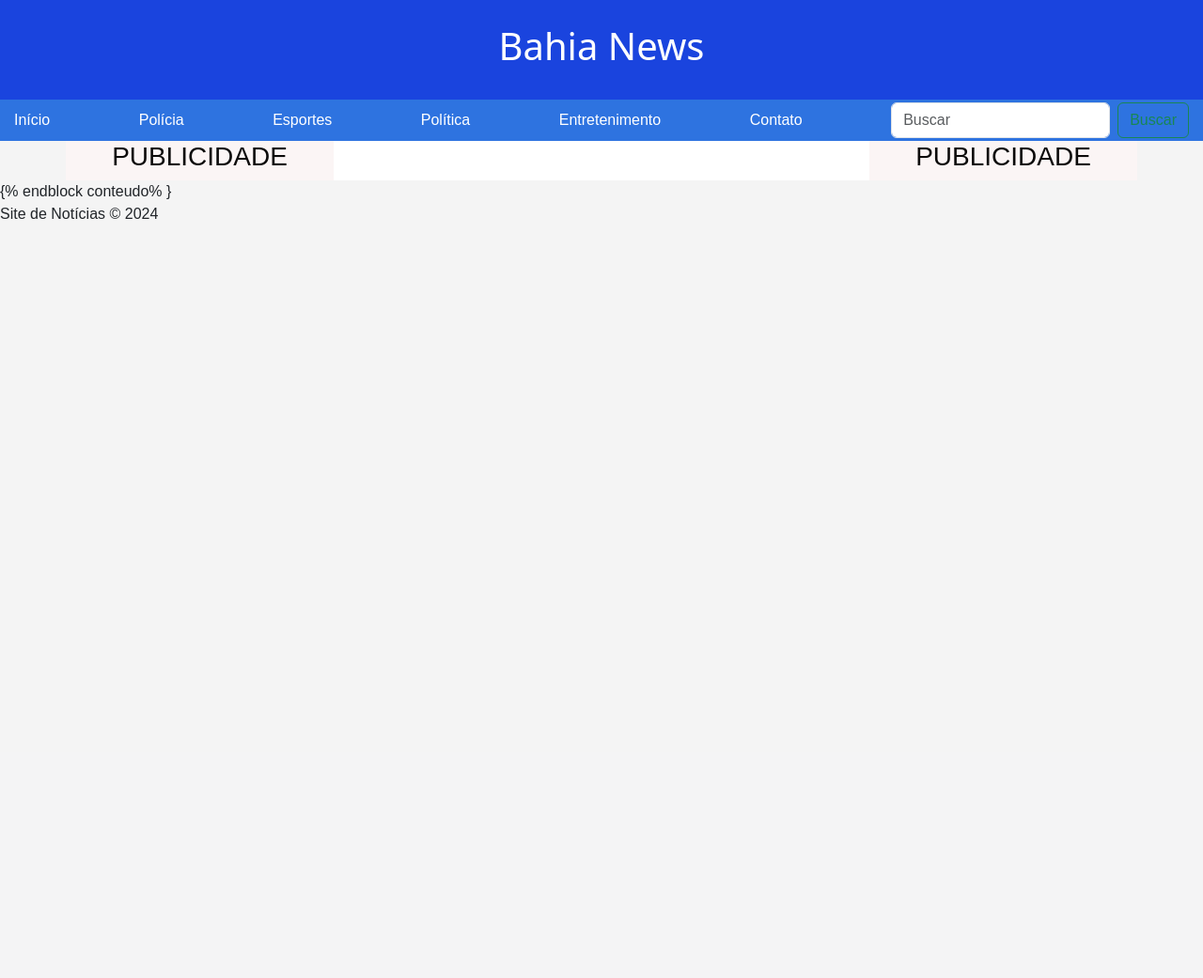
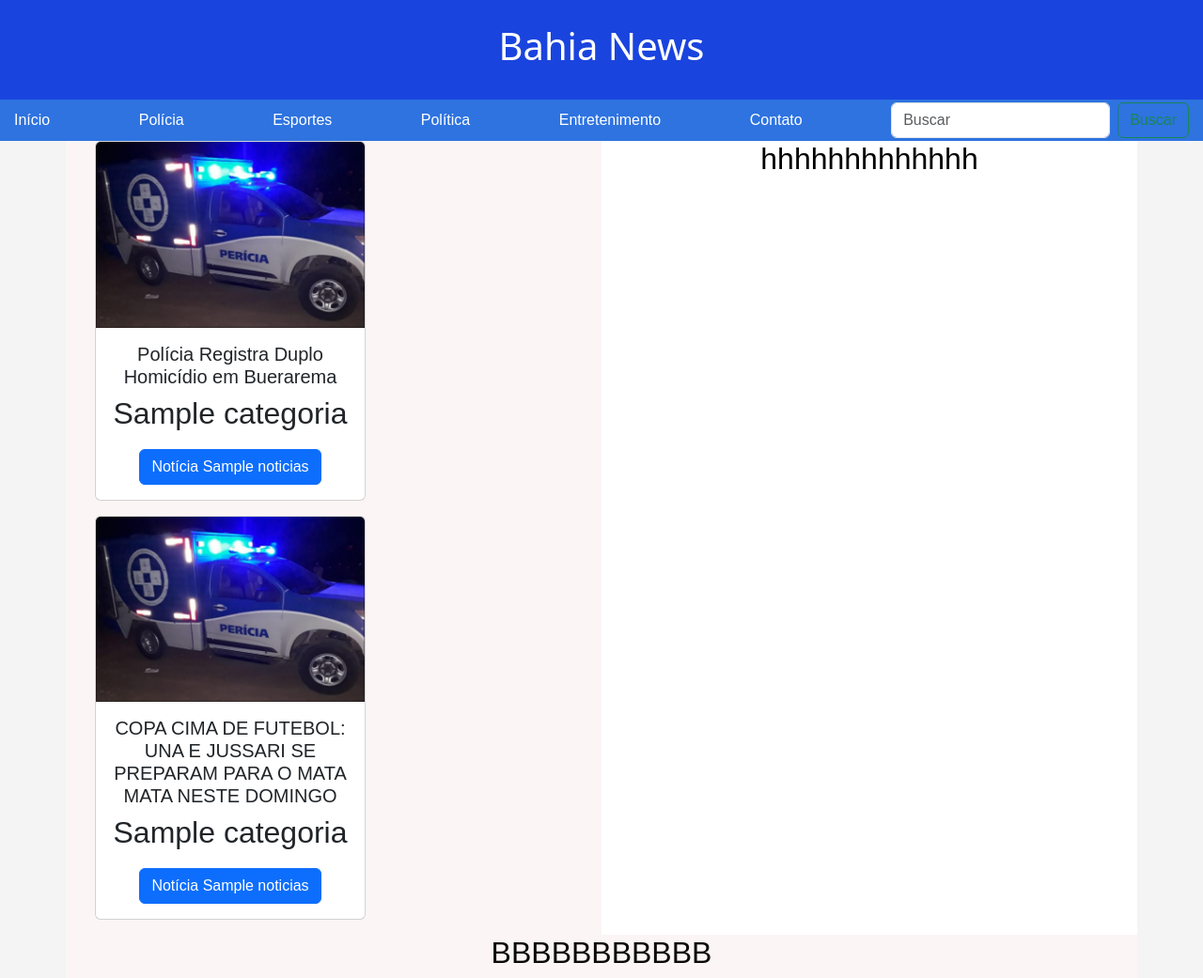
Before and after one commit to brenndol/ProjetoDjango, a Django app: template blog/templates/policia.html in a window 1280 px wide. Shown: the whole page at 94% size. Before the commit the page ends 233 px from the top, so only its background shows below. Run offline with Django 5.2, Linux system fonts and the light colour scheme; data comes from the database, SQL or seed files in the repository; both versions use the stored data as it was after the commit; the template is opened without the code that fills it: values that come from a table or form of the project are taken from there, most other values are stand-ins (such as "Sample title", 1, 10 or a date in 2020).

Commit message:
Subindo atividade parcial

```diff
--- a/blog/templates/base.html
+++ b/blog/templates/base.html
@@ -5,7 +5,7 @@
     <meta charset="utf-8">
     <meta name="description" content="Site destinado a variadas notícias do estado da Bahia.">
     <meta name="keywords" content="">
-    <meta name="author" content="Brenndol Magalhães">
+    <meta name="author" content="Brenndol Magalhães, Nairan">
     <meta name="viewport" content="width=device-width, initial-scale=1">
     <title></title>
     <link href="https://cdn.jsdelivr.net/npm/bootstrap@5.3.3/dist/css/bootstrap.min.css" rel="stylesheet" integrity="sha384-QWTKZyjpPEjISv5WaRU9OFeRpok6YctnYmDr5pNlyT2bRjXh0JMhjY6hW+ALEwIH" crossorigin="anonymous">
@@ -70,8 +70,8 @@
     <div class="container-fluid">
       <a href="{% url 'home' %}">Início</a>
       <a href="{% url 'policia' %}">Polícia</a>
-      <a href="#">Esportes</a>
-      <a href="#">Política</a>
+      <a href="{% url 'esporte' %}">Esportes</a>
+      <a href="{% url 'politica' %}">Política</a>
       <a href="#">Entretenimento</a>
       <a href="#">Contato</a>
 
@@ -82,27 +82,28 @@
     </div>
   </nav>
 
+  <main>
+
+  </main>
+
   <div class="container text-center">
     <div class="row">
         <div class="col">
-        <h3>PUBLICIDADE</h3>
+      <h2>
+        {% block conteudo %}
+
+        {% endblock %}</h2>
       </div>
       <div class="col-6">
+        <h2>hhhhhhhhhhhhh</h2>
     </div>
     <div class="col">
-        <h3>PUBLICIDADE</h3>
+      <h2>BBBBBBBBBBB</h2>
+
       </div>
     </div>
   </div>
 
-  {% block conteudo %}
-
-  {% endblock %}
-
-    <div class="footer">
-      <p>Site de Notícias © 2024</p>
-    </div>
-
     <script src="https://cdn.jsdelivr.net/npm/bootstrap@5.3.3/dist/js/bootstrap.bundle.min.js" integrity="sha384-YvpcrYf0tY3lHB60NNkmXc5s9fDVZLESaAA55NDzOxhy9GkcIdslK1eN7N6jIeHz" crossorigin="anonymous"></script>
   </body>
 </html>
--- /dev/null
+++ b/blog/templates/esporte.html
@@ -0,0 +1,5 @@
+{% extends 'bade.html' %}
+
+{% block conteudo %}
+
+{% endblock conteudo %}
--- a/blog/templates/policia.html
+++ b/blog/templates/policia.html
@@ -2,8 +2,28 @@
 
 
     {% block conteudo %}
+        {% for categoria in categorias %}
+        <div class="card mx-3 mb-3" style="width: 18rem;">
+            {% load static %}
 
-    {% endblock conteudo% }
+            <img src="{% static 'viatura.png' %}" class="card-img-top" alt="...">
+            <div class="card-body">
+              <h5 class="card-title">{{categoria}}</h5>
+              <p class="card-text">{{cat.categoria}}</p>
+              <a href="#" class="btn btn-primary">Notícia {{ cat.noticias }}</a>
+            </div>
+          </div>
 
 
-    {% endblock %}
+
+          {% empty %}
+            <p>Não há registro.</p>
+
+        {% endfor %}
+
+
+
+
+
+
+    {% endblock conteudo %}
--- a/blog/urls.py
+++ b/blog/urls.py
@@ -4,5 +4,6 @@ from blog import views
 urlpatterns = [
     path('', views.home, name='home'),
     path('policia/', views.policia, name='policia'),
+    path('esporte/', views.esporte, name='esporte'),
 
 ]
```
Also changed, not shown: blog/views.py (+7 -2 lines), blog/migrations/0001_initial.py, blog/static/campo.png (added), blog/static/viatura.png (added), db.sqlite3.
